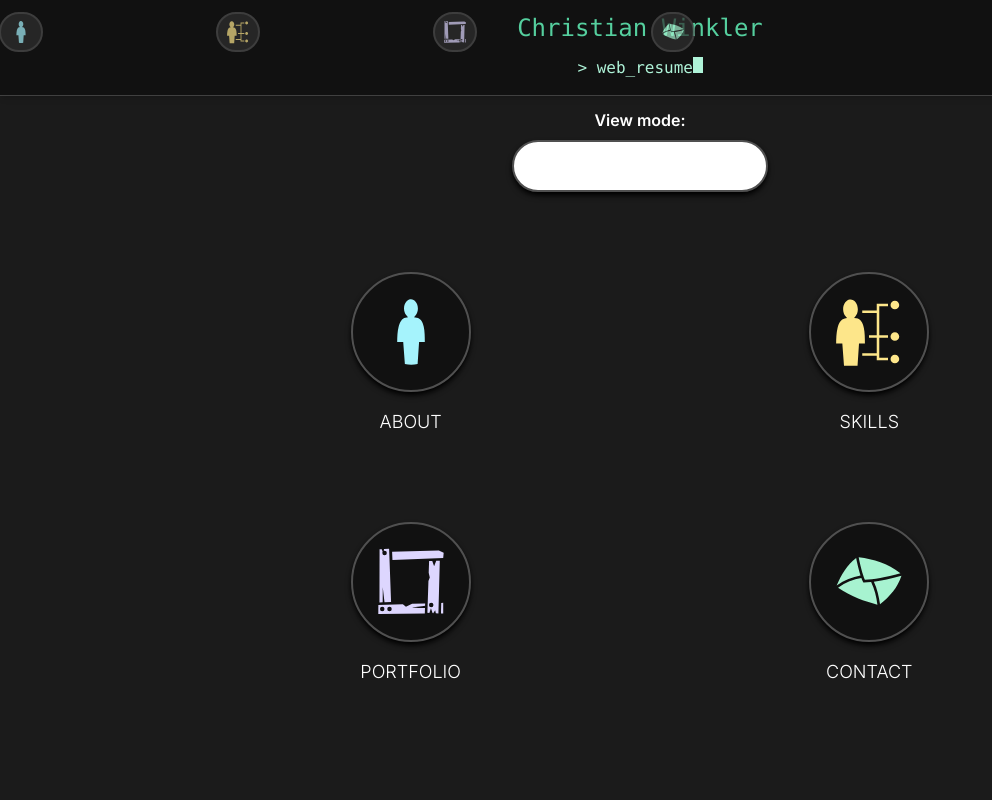
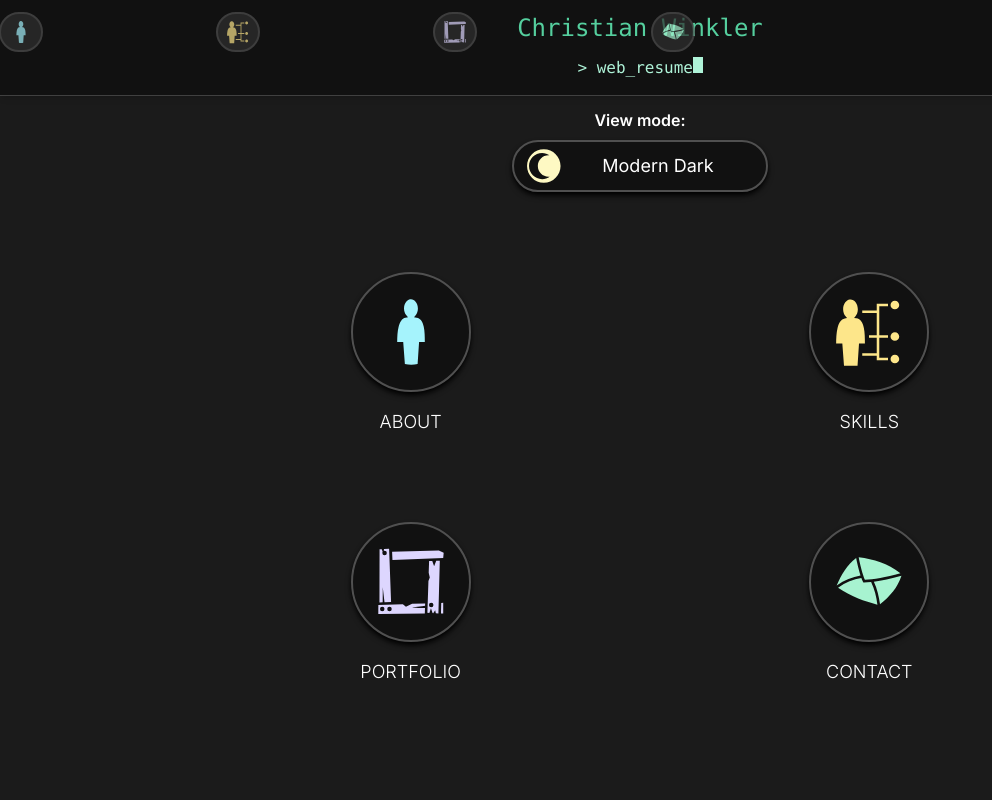
Before and after one commit to cwinkdev/web-resume, a Next.js app: page / in a window 1280 px wide. Shown: the top 800 px of the page, without its empty margins (0-992 px from the left). Built offline with nearby package versions, Linux system fonts and the light colour scheme.

Commit message:
fix view mode select styling

```diff
--- a/app/components/quickNavMenu/ThemeSwitcher.tsx
+++ b/app/components/quickNavMenu/ThemeSwitcher.tsx
@@ -29,7 +29,7 @@ const ThemeSwitcher = ({
   additionalCSS,
   showName,
 }: ThemeSwitcherProps) => {
-  const { state, setState, changeTheme } = useApp();
+  const { setState, changeTheme } = useApp();
   const [themeIndex, setThemeIndex] = useState(0); // Current theme index
 
   const cycleTheme = () => {
@@ -47,12 +47,14 @@ const ThemeSwitcher = ({
       {showName ? <h2 className="font-semibold mb-2">View mode:</h2> : null}
       <button
         onClick={cycleTheme}
-        className={`${additionalCSS} ${state.theme.colors} shadow-md shadow-baseShadow justify-between mx-auto flex p-1.5 border-2 border-base3`}
+        className={`${additionalCSS} ${themes[themeIndex].colors} shadow-md shadow-baseShadow justify-between mx-auto flex p-1.5 border-2 border-base3`}
       >
-        <div className={`${state.theme.colors}`}>{state.theme.icon}</div>
+        <div className={`${themes[themeIndex].colors}`}>
+          {themes[themeIndex].icon}
+        </div>
         {showName ? (
           <p className={`text-baseText text-lg font-normal m-auto px-3`}>
-            {state.theme.name}
+            {themes[themeIndex].name}
           </p>
         ) : null}
       </button>
```
